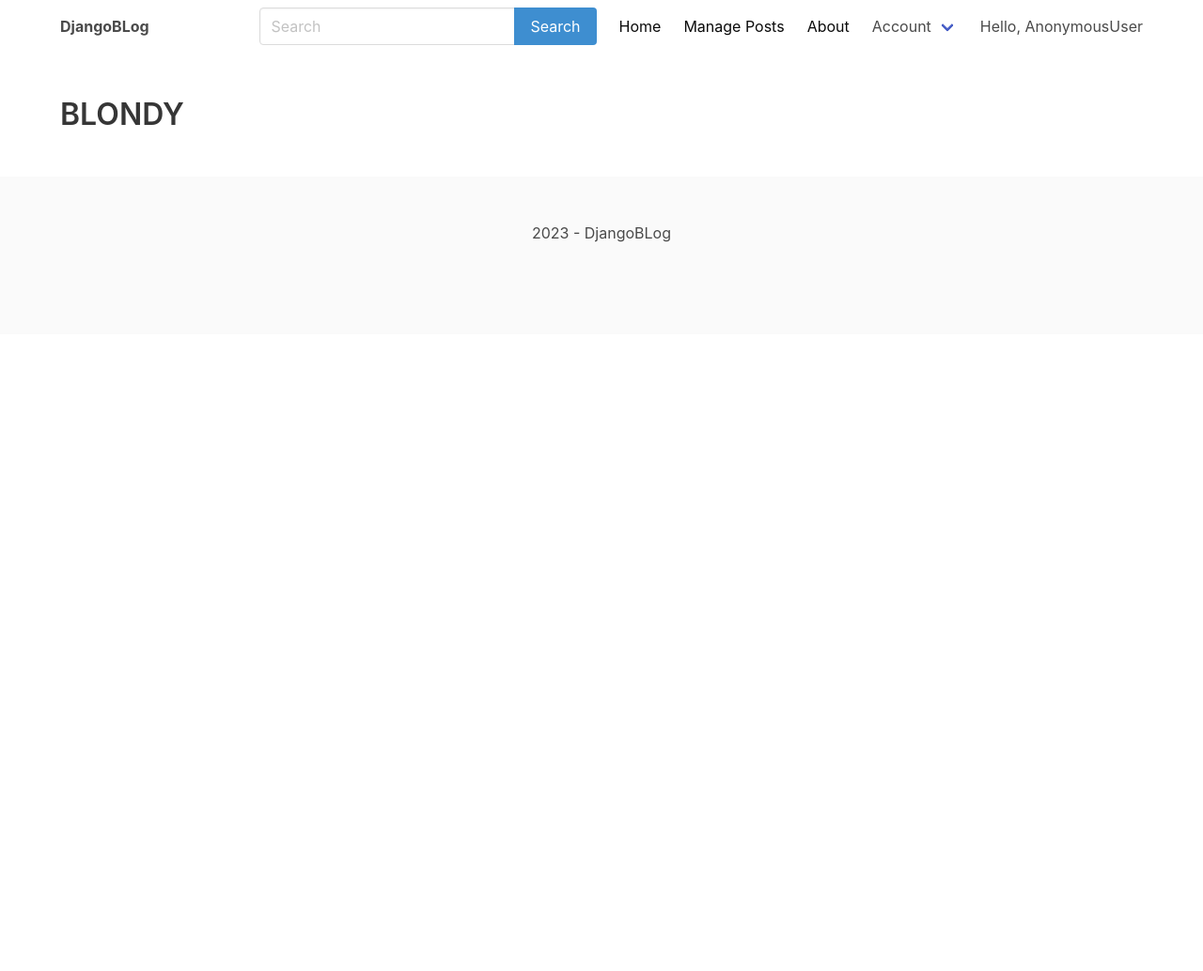
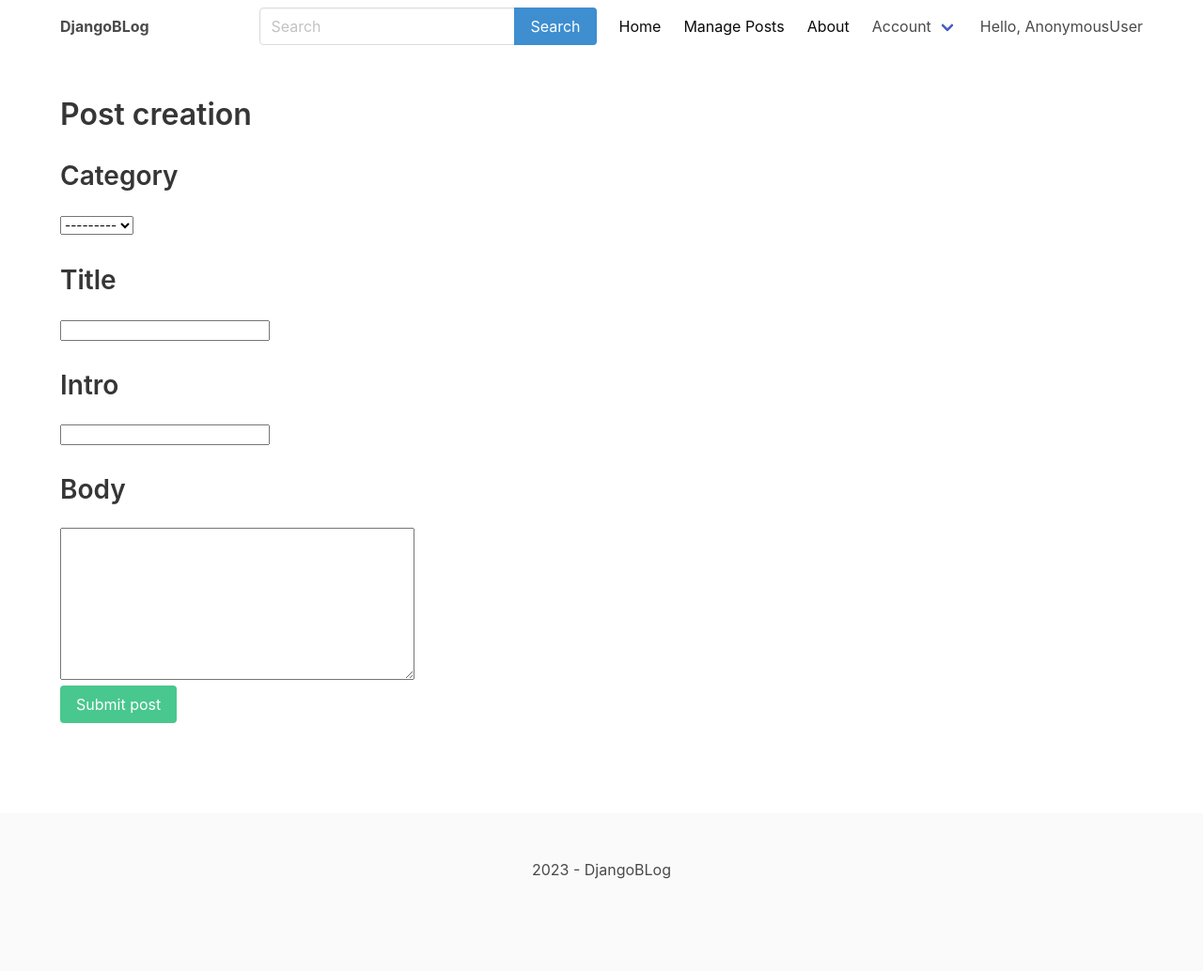
Before and after one commit to Aleinno001/djangoProject, a Django app: page /manage-post/create-post/ in a window 1280 px wide. Shown: the whole page at 94% size. Before the commit the page ends 258 px from the top, so only its background shows below. Run offline with Django 4.2, Linux system fonts and the light colour scheme; data comes from the database, SQL or seed files in the repository; both versions use the stored data as it was after the commit; some libraries are stand-ins or nearby versions.

Commit message:
Post creation added

```diff
--- a/blog/forms.py
+++ b/blog/forms.py
@@ -1,9 +1,15 @@
 from django import forms
 
-from .models import Comment
+from .models import Comment, Post
 
 
 class CommentForm(forms.ModelForm):
     class Meta:
         model = Comment
         fields = ('name', 'body')
+
+
+class PostForm(forms.ModelForm):
+    class Meta:
+        model = Post
+        fields = ('title', 'category', 'intro', 'body')
--- a/blog/templates/blog/createPost.html
+++ b/blog/templates/blog/createPost.html
@@ -3,5 +3,38 @@
 {% block title %}Manage Posts of {{ request.user }} | {% endblock %}
 
 {% block content %}
-    <h1 class="title">BLONDY</h1>
+    <h1 class="title">Post creation</h1>
+    <div class="content article">
+
+        <form method="post" class="mb-6">
+
+            {% csrf_token %}
+
+            <h2 class="subtitle">Category</h2>
+            {{ form.category }}
+
+            <br>
+
+            <h2 class="subtitle">Title</h2>
+            {{ form.title }}
+
+            <br>
+
+            <h2 class="subtitle">Intro</h2>
+            {{ form.intro }}
+
+            <br>
+
+            <h2 class="subtitle">Body</h2>
+            {{ form.body }}
+
+            <br>
+
+            <div class="field">
+                <div class="control">
+                    <button class="button is-success">Submit post</button>
+                </div>
+            </div>
+        </form>
+    </div>
 {% endblock %}
--- a/blog/templates/blog/detail.html
+++ b/blog/templates/blog/detail.html
@@ -64,7 +64,7 @@
                                                 <br>
                                                 {{ comment.body }}
                                                 <br>
-                                                <small><a>Like</a> · <a>Reply</a> · {{ comment.created|date:'M-d-Y' }}
+                                                <small>{{ comment.created|date:'M-d-Y' }}
                                                 </small>
                                             </p>
                                         </div>
--- a/blog/views.py
+++ b/blog/views.py
@@ -3,7 +3,7 @@
 from django.shortcuts import render, get_object_or_404, redirect
 
 from .models import Post, Category
-from .forms import CommentForm
+from .forms import CommentForm, PostForm
 
 
 # Create your views here.
@@ -72,4 +72,22 @@
 
 
 def createPost(request):
-    return render(request, 'blog/createPost.html')
+    if request.method == 'POST' and request.user.is_authenticated:
+        form = PostForm(request.POST)
+        if form.is_valid():
+            post = form.save(commit=False)
+            post.author = request.user
+            post.status = Post.ACTIVE
+            post.slug = post.title.replace(' ', '-')
+            post.save()
+            return redirect('managePost')
+
+        else:
+            return redirect('managePost')
+    else:
+        if request.method == 'POST' and request.user.is_authenticated is False:
+            return redirect('loginPage')
+
+    form = PostForm()
+
+    return render(request, 'blog/createPost.html', {'form': form})
```
Also changed, not shown: db.sqlite3.
